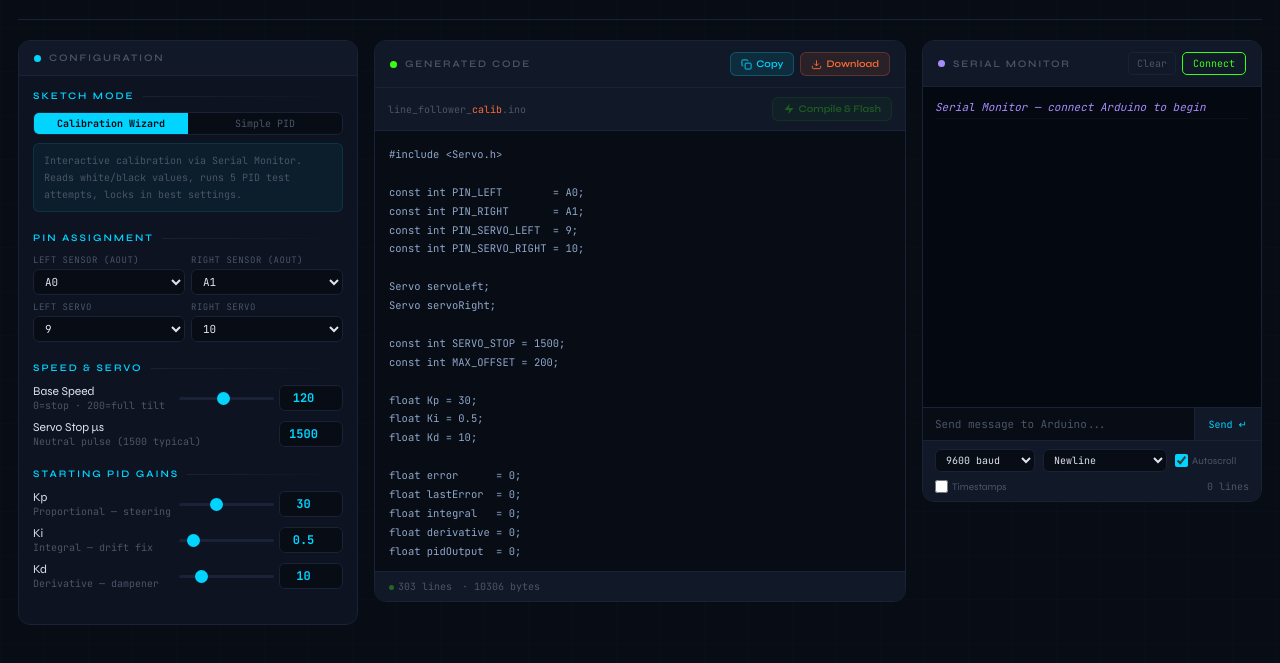
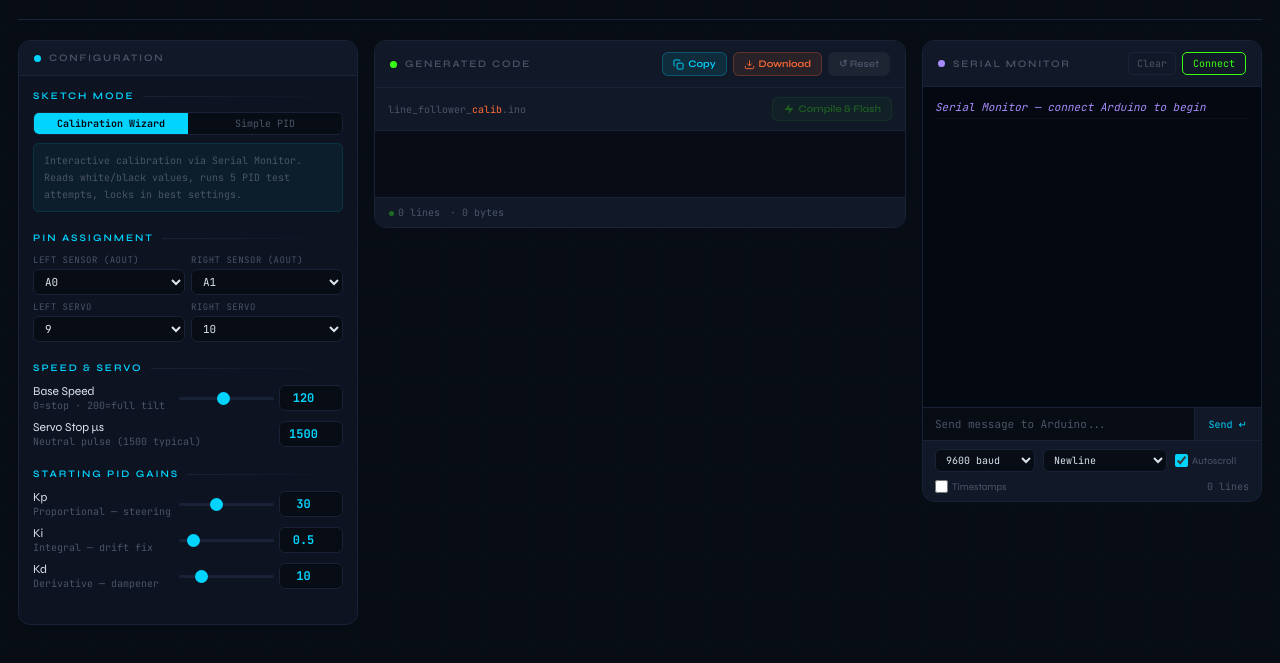
Before and after one commit to Kyrioslearn/line-follower, a plain HTML site: page index.html in a window 1280 px wide. Shown: the part 61-724 px from the top of the page. Drawn offline with Linux system fonts and the light colour scheme.

Commit message:
Update index.html

```diff
--- a/index.html
+++ b/index.html
@@ -83,9 +83,10 @@ select:focus{border-color:var(--accent);}
 .btn-flash.done{border-color:var(--green);color:var(--green);background:rgba(57,255,20,.2);}
 .btn-flash.fail{border-color:var(--red);color:var(--red);}
 @keyframes fpulse{from{box-shadow:0 0 0 rgba(255,215,0,0)}to{box-shadow:0 0 14px rgba(255,215,0,.4)}}
-pre{padding:14px;font-family:var(--mono);font-size:10.5px;line-height:1.8;color:#8fa8cc;overflow-x:auto;max-height:55vh;overflow-y:auto;background:var(--bg);}
-pre::-webkit-scrollbar{width:4px;height:4px;}
-pre::-webkit-scrollbar-thumb{background:var(--border);border-radius:2px;}
+#codeOut{display:block;width:100%;padding:14px;font-family:var(--mono);font-size:10.5px;line-height:1.8;color:#8fa8cc;overflow-x:auto;max-height:55vh;overflow-y:auto;background:var(--bg);border:none;outline:none;resize:none;white-space:pre;tab-size:2;caret-color:var(--accent);}
+#codeOut:focus{background:#06090f;}
+#codeOut::-webkit-scrollbar{width:4px;height:4px;}
+#codeOut::-webkit-scrollbar-thumb{background:var(--border);border-radius:2px;}
 .prog-wrap{height:2px;background:var(--border);overflow:hidden;display:none;}
 .prog-wrap.on{display:block;}
 .prog-bar{height:100%;background:linear-gradient(90deg,var(--accent),var(--accent2));width:0;transition:width .15s;}
@@ -231,6 +232,7 @@ pre::-webkit-scrollbar-thumb{background:var(--border);border-radius:2px;}
       <button class="btn btn-dl" onclick="downloadCode()">
         <svg width="11" height="11" viewBox="0 0 24 24" fill="none" stroke="currentColor" stroke-width="2"><path d="M21 15v4a2 2 0 0 1-2 2H5a2 2 0 0 1-2-2v-4"/><polyline points="7 10 12 15 17 10"/><line x1="12" y1="15" x2="12" y2="3"/></svg>Download
       </button>
+      <button class="btn" style="background:rgba(255,255,255,.05);color:var(--muted);border:1px solid var(--border);" onclick="generate()" title="Discard edits and regenerate from settings">↺ Reset</button>
     </div>
   </div>
   <div class="ct">
@@ -240,7 +242,7 @@ pre::-webkit-scrollbar-thumb{background:var(--border);border-radius:2px;}
       <span id="flashLabel">Compile &amp; Flash</span>
     </button>
   </div>
-  <pre id="codeOut"></pre>
+  <textarea id="codeOut" spellcheck="false" autocorrect="off" autocapitalize="off" oninput="onCodeEdit()"></textarea>
   <div class="prog-wrap" id="progWrap"><div class="prog-bar" id="progBar"></div></div>
   <div class="flash-log" id="flashLog"></div>
   <div class="sb">
@@ -696,15 +698,25 @@ function v(id) { return document.getElementById(id).value; }
 function syncN(n, r) { document.getElementById(n).value = document.getElementById(r).value; }
 function syncR(n, r) { document.getElementById(r).value = document.getElementById(n).value; }
 
-function generate() {
+function updateStats(code) {
+  document.getElementById('lc').textContent = code.split('\n').length;
+  document.getElementById('bc').textContent = new Blob([code]).size;
+}
+
+function onCodeEdit() {
+  // Update stats live as user edits; don't overwrite with generated code
+  updateStats(document.getElementById('codeOut').value);
+}
+
+
   const pSL = v('pinSL'), pSR = v('pinSR'), pVL = v('pinVL'), pVR = v('pinVR');
   const bs = v('bs'), ss = v('ss'), kp = v('kp'), ki = v('ki'), kd = v('kd');
   const code = S.mode === 'calib'
     ? getCalibSketch(pSL, pSR, pVL, pVR, bs, ss, kp, ki, kd)
     : getSimpleSketch(pSL, pSR, pVL, pVR, bs, ss, kp, ki, kd);
-  document.getElementById('codeOut').textContent = code;
-  document.getElementById('lc').textContent = code.split('\n').length;
-  document.getElementById('bc').textContent = new Blob([code]).size;
+  const el = document.getElementById('codeOut');
+  el.value = code;
+  updateStats(code);
   document.getElementById('modeLabel').textContent = S.mode;
 }
 
@@ -722,7 +734,7 @@ function setMode(m) {
 }
 
 function copyCode() {
-  navigator.clipboard.writeText(document.getElementById('codeOut').textContent).then(() => {
+  navigator.clipboard.writeText(document.getElementById('codeOut').value).then(() => {
     const b = document.getElementById('copyBtn');
     b.textContent = '✓ Copied!'; b.classList.add('copied');
     setTimeout(() => { b.innerHTML = `<svg width="11" height="11" viewBox="0 0 24 24" fill="none" stroke="currentColor" stroke-width="2"><rect x="9" y="9" width="13" height="13" rx="2"/><path d="M5 15H4a2 2 0 0 1-2-2V4a2 2 0 0 1 2-2h9a2 2 0 0 1 2 2v1"/></svg>Copy`; b.classList.remove('copied'); }, 2000);
@@ -730,7 +742,7 @@ function copyCode() {
 }
 
 function downloadCode() {
-  const blob = new Blob([document.getElementById('codeOut').textContent], { type: 'text/plain' });
+  const blob = new Blob([document.getElementById('codeOut').value], { type: 'text/plain' });
   const a = document.createElement('a');
   a.href = URL.createObjectURL(blob);
   a.download = `line_follower_${S.mode}.ino`;
@@ -813,7 +825,7 @@ async function getSync() {
 }
 
 async function doFlash() {
-  const code = document.getElementById('codeOut').textContent;
+  const code = document.getElementById('codeOut').value;
   const btn  = document.getElementById('flashBtn');
   const lbl  = document.getElementById('flashLabel');
   const flog_el = document.getElementById('flashLog');
```
